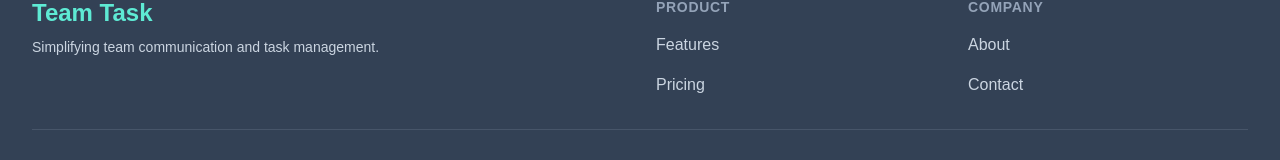
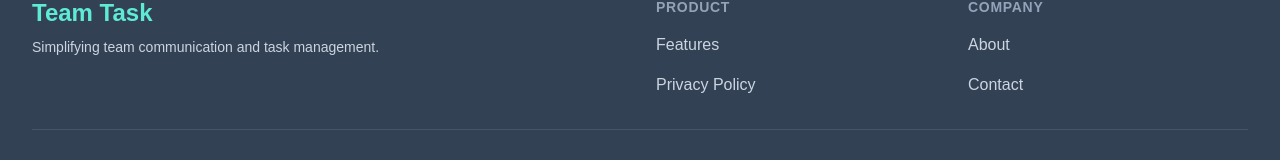
Before and after one commit to pallavkumarjha/team-task, a Next.js app: page / in a window 1280 px wide. Shown: the part 2010-2170 px from the top of the page. Built offline with nearby package versions, Linux system fonts and the light colour scheme.

Commit message:
feaT: added privacy page

```diff
--- a/components/home.jsx
+++ b/components/home.jsx
@@ -432,10 +432,10 @@ function Footer() {
             </li>
             <li>
               <a
-                href="#pricing"
+                href="/privacy"
                 className="text-base text-slate-300 hover:text-teal-300 transition-colors"
               >
-                Pricing
+                Privacy Policy
               </a>
             </li>
           </ul>
```
